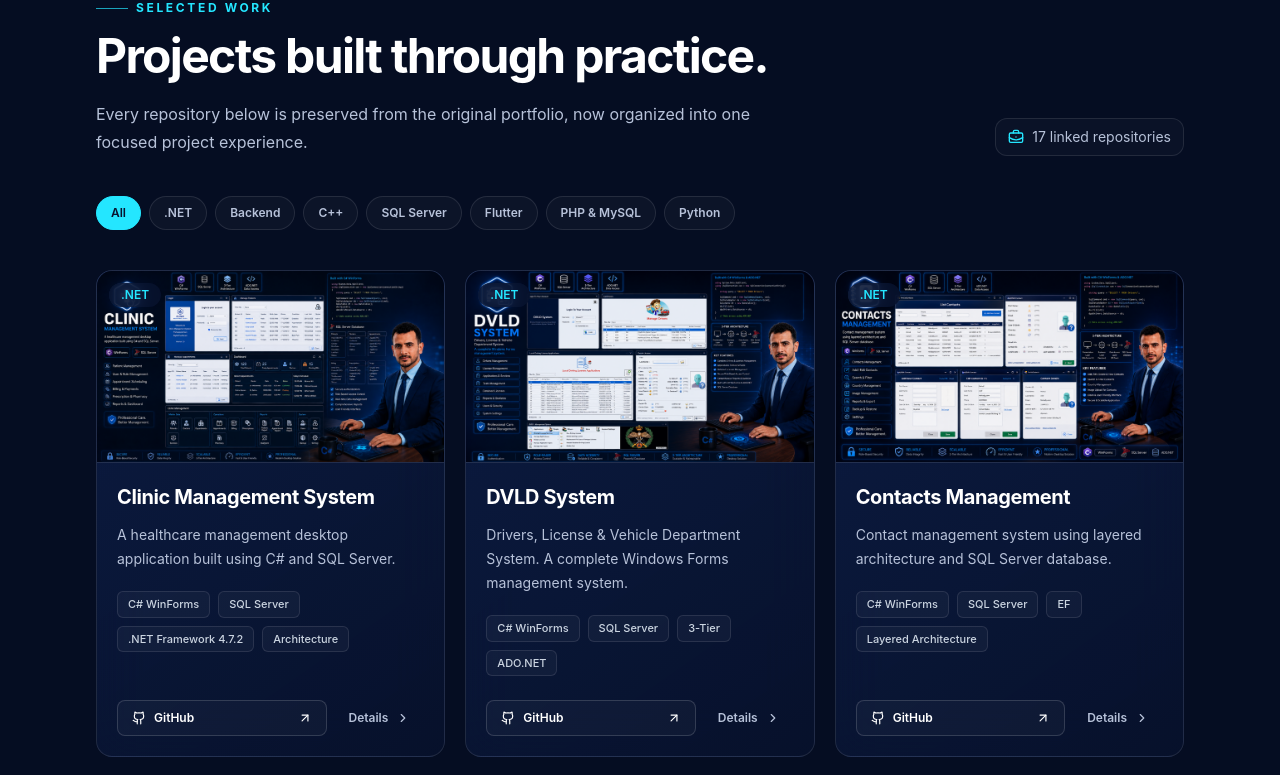
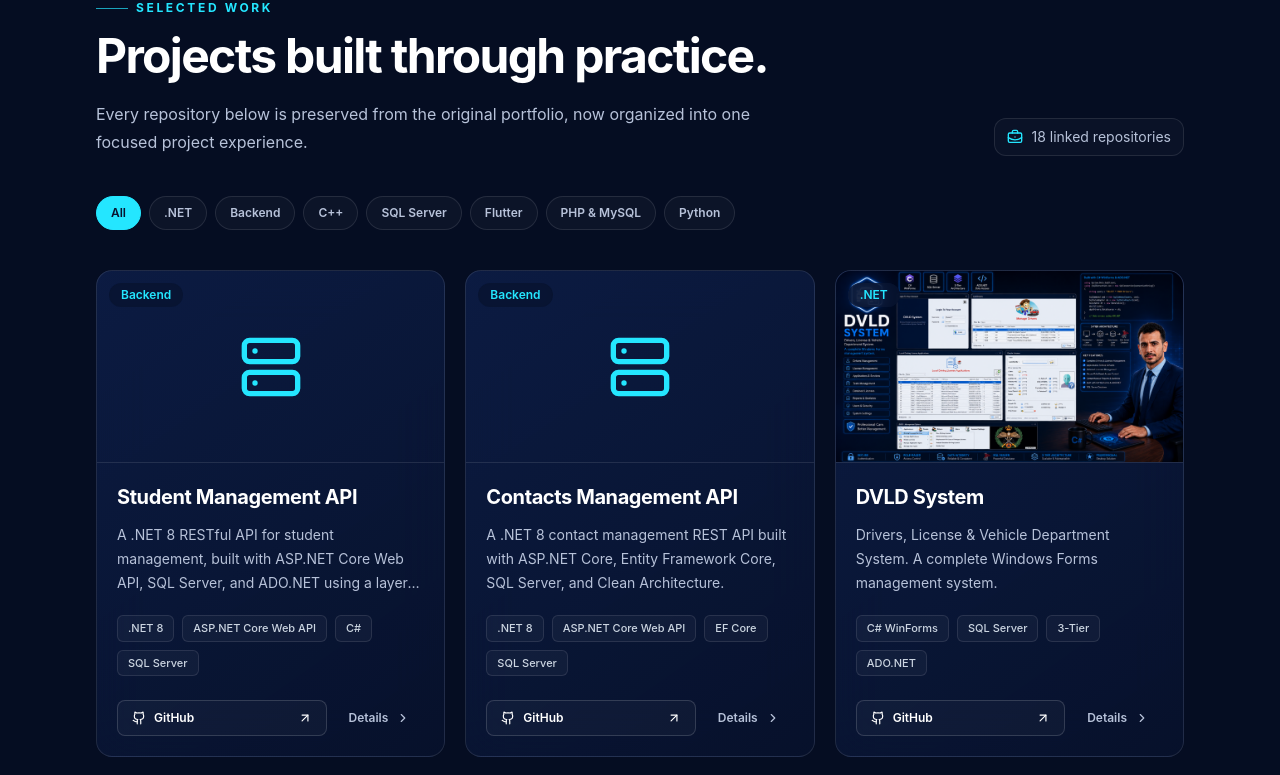
Before and after one commit to Albarafahed/my_website, a Next.js app: page / in a window 1280 px wide. Shown: the part 2680-3455 px from the top of the page. Built offline with nearby package versions, Linux system fonts and the light colour scheme.

Commit message:
Feature backend APIs and prioritize portfolio projects

```diff
--- a/data/projects.ts
+++ b/data/projects.ts
@@ -36,6 +36,51 @@ export interface Project {
 // Source of truth for every project and repository extracted from the legacy portfolio.
 export const projects: Project[] = [
   {
+    slug: "student-management-api",
+    title: "Student Management API",
+    category: "Backend",
+    description: "A .NET 8 RESTful API for student management, built with ASP.NET Core Web API, SQL Server, and ADO.NET using a layered architecture.",
+    technologies: [".NET 8", "ASP.NET Core Web API", "C#", "SQL Server", "ADO.NET", "JWT"],
+    highlights: ["JWT authentication with access and refresh tokens", "Role-based and ownership-based authorization", "Login rate limiting and BCrypt password hashing", "Unit and integration tests with xUnit and Moq"],
+    repository: "https://github.com/Albarafahed/StudentsApiThreeTierArchitecture",
+    icon: "server",
+    featured: true,
+  },
+  {
+    slug: "contacts-management-api",
+    title: "Contacts Management API",
+    category: "Backend",
+    description: "A .NET 8 contact management REST API built with ASP.NET Core, Entity Framework Core, SQL Server, and Clean Architecture.",
+    technologies: [".NET 8", "ASP.NET Core Web API", "EF Core", "SQL Server", "Clean Architecture"],
+    highlights: ["CRUD operations and application services", "Repository Pattern and Dependency Injection", "DTOs and asynchronous data access", "JWT authentication, role-based authorization, logging, and auditing"],
+    repository: "https://github.com/Albarafahed/ContactsSystemCleanArchitecture",
+    icon: "server",
+    featured: true,
+  },
+  {
+    slug: "dvld-system",
+    title: "DVLD System",
+     image: "/images/DVLD/DVLDSystem.png",
+  gallery: [
+    "/images/DVLD/frmlogin.png",
+    "/images/DVLD/frmMain.png",
+    "/images/DVLD/frmListPeople.png",
+    "/images/DVLD/frmListDriver.png",
+    "/images/DVLD/frmListLocalDrivingLicense.png",
+    "/images/DVLD/frmDetainLicenses.png",
+    "/images/DVLD/frmReleaseDetainedLicense.png",
+  ],
+    category: ".NET",
+    description: "Drivers, License & Vehicle Department System. A complete Windows Forms management system.",
+    technologies: ["C# WinForms", "SQL Server", "3-Tier", "ADO.NET"],
+    highlights: ["Drivers management", "License management", "Testing workflow", "User management"],
+    repository: "https://github.com/Albarafahed/DVLD-Windows-Form-CSharp",
+    icon: "id",
+    featured: true,
+  },
+
+
+  {
     slug: "clinic-management",
     title: "Clinic Management System",
     image: "/images/Clinic/ClinicSystem.png",
@@ -58,28 +103,6 @@ export const projects: Project[] = [
     highlights: ["Patients management", "Doctors management", "Appointments", "Medical operations"],
     repository: "https://github.com/Albarafahed/Clinic-Windows-Form-CSharp",
     icon: "clinic",
-    featured: true,
-  },
-
-  {
-    slug: "dvld-system",
-    title: "DVLD System",
-     image: "/images/DVLD/DVLDSystem.png",
-  gallery: [
-    "/images/DVLD/frmlogin.png",
-    "/images/DVLD/frmMain.png",
-    "/images/DVLD/frmListPeople.png",
-    "/images/DVLD/frmListDriver.png",
-    "/images/DVLD/frmListLocalDrivingLicense.png",
-    "/images/DVLD/frmDetainLicenses.png",
-    "/images/DVLD/frmReleaseDetainedLicense.png",
-  ],
-    category: ".NET",
-    description: "Drivers, License & Vehicle Department System. A complete Windows Forms management system.",
-    technologies: ["C# WinForms", "SQL Server", "3-Tier", "ADO.NET"],
-    highlights: ["Drivers management", "License management", "Testing workflow", "User management"],
-    repository: "https://github.com/Albarafahed/DVLD-Windows-Form-CSharp",
-    icon: "id",
     featured: true,
   },
 
@@ -278,15 +301,6 @@ export const projects: Project[] = [
     repository: "https://github.com/Albarafahed/Academic-Advisor-AI-Paython",
     icon: "brain",
   },
-  {
-    slug: "aspnet-core-apis",
-    title: "ASP.NET Core APIs",
-    category: "Backend",
-    description: "Backend development projects focused on REST APIs, database relationships, and authentication concepts.",
-    technologies: ["ASP.NET Core", "Entity Framework Core", "JWT"],
-    highlights: ["RESTful APIs", "Entity Framework Core", "Authentication", "SQL Server integration"],
-    icon: "server",
-  },
 ];
 
 export const projectCategories: (ProjectCategory | "All")[] = [
```
